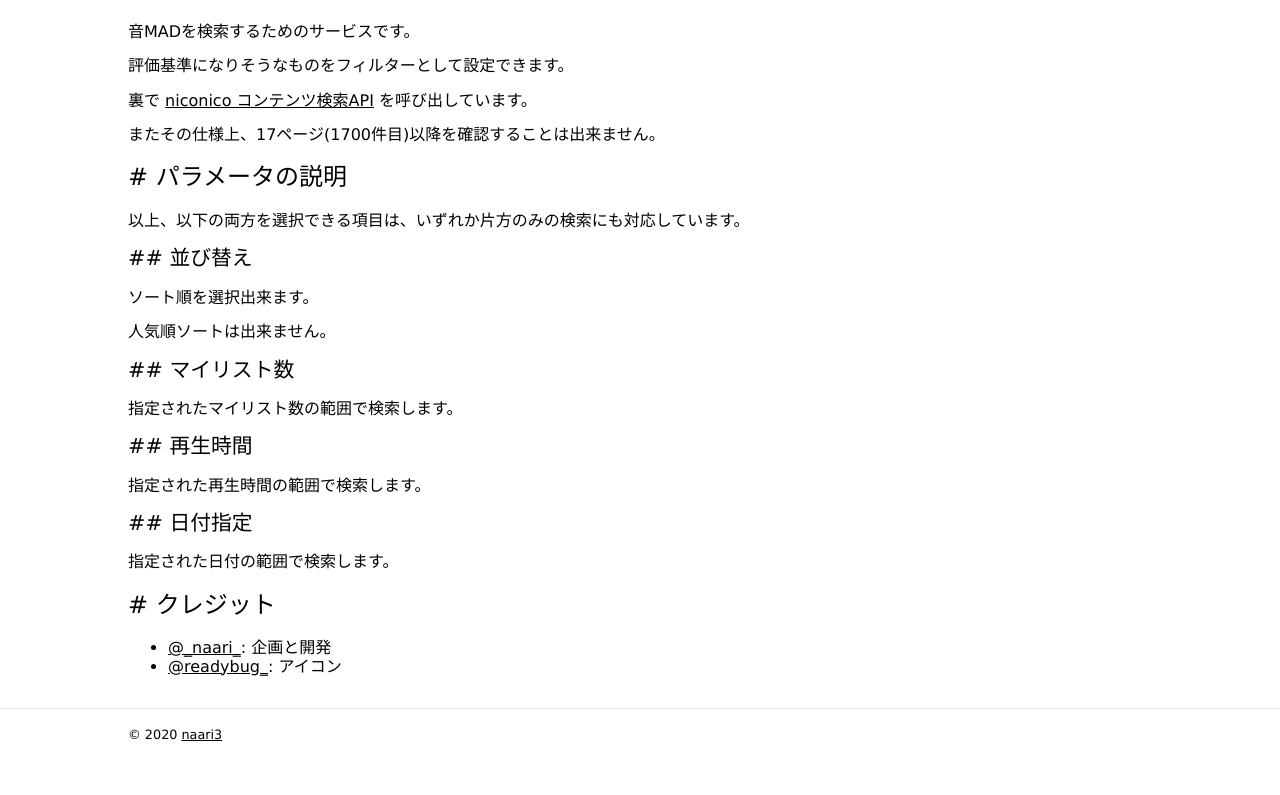
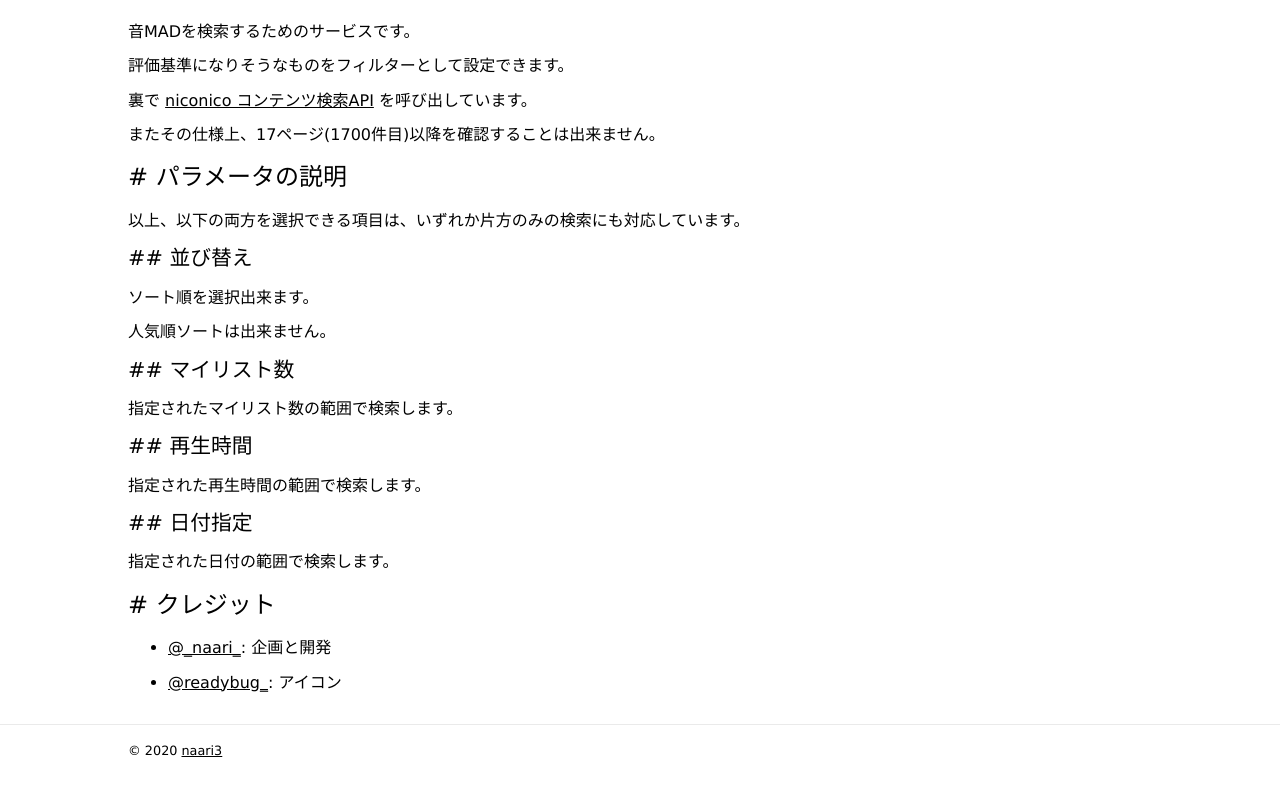
Before and after one commit to naari3/otomad-search, a Next.js app: page / in a window 1280 px wide. Shown: the part 281-1076 px from the top of the page. Built offline with nearby package versions, Linux system fonts and the light colour scheme.

Commit message:
Fix markup

```diff
--- a/pages/index.tsx
+++ b/pages/index.tsx
@@ -43,16 +43,20 @@ const Home: FC = () => {
         <h2>クレジット</h2>
         <ul>
           <li>
+            <p>
               <a href="https://twitter.com/_naari_" target="_blank">
                 @_naari_
               </a>
               : 企画と開発
+            </p>
           </li>
           <li>
+            <p>
               <a href="https://twitter.com/readybug_" target="_blank">
                 @readybug_
               </a>
               : アイコン
+            </p>
           </li>
         </ul>
       </section>
```
Lines whose indentation alone changed are shown as unchanged.
